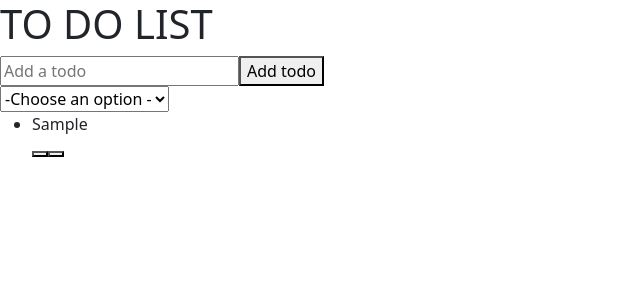
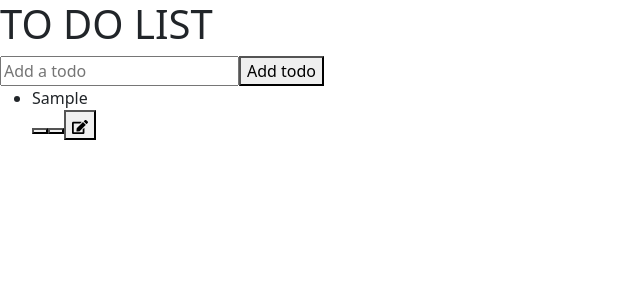
Before and after one commit to mohammedelkouche/project, a React (Create React App) app: page / in a window 1280 px wide. Both pictures are taken after typing "Sample" into the empty fields and a click on the button "Add todo". Shown: the top 300 px of the page, without its empty margins (0-640 px from the left). Built offline with nearby package versions, Linux system fonts and the light colour scheme; some icons are missing.

Commit message:
doing  editTodo

```diff
--- a/package.json
+++ b/package.json
@@ -9,6 +9,7 @@
     "bootstrap": "^5.1.3",
     "react": "^18.1.0",
     "react-dom": "^18.1.0",
+    "react-icons": "^4.3.1",
     "react-scripts": "5.0.1",
     "web-vitals": "^2.1.4"
   },
--- a/src/App.js
+++ b/src/App.js
@@ -1,5 +1,4 @@
 import React, {useState} from 'react' ;
-
 // import TodoForm from './components/ConpenExemple/TodoForm.js';
 // import Contacts from './components/ConpenExemple/Contacts.js';
 
@@ -15,7 +14,7 @@ function App() {
   // todos : the List that exist in the setTodos function
   // setTodos: this is the function that a todos list  is included
   const [todos,setTodos] =  useState([]) ;
-  const [status,setStatus] = useState("ALL") ;
+  const [editTodo,setEditTodo] = useState(null) ;
   return (
 
     <div className="App">
@@ -26,10 +25,13 @@ function App() {
               todos = {todos}
               setTodos = {setTodos}
               setInputText = {setInputText}
-              setstatus = {setStatus} />
+              editTodo = {editTodo}
+              setEditTodo = {setEditTodo}
+              />
       <TodoList   todos = {todos}
-                  setTodos = {setTodos} />
-
+                  setTodos = {setTodos}
+                  setEditTodo = {setEditTodo}
+                  />
 
 
       {/* <div>
--- a/src/components/Forms.js
+++ b/src/components/Forms.js
@@ -9,27 +9,16 @@ const Forms = ({setInputText,todos, setTodos,inputText})=> {
     const submitTodoHandler =(e) =>{
         e.preventDefault();
         // setTodos
-        setTodos([...todos,{text: inputText, completed: false, id: Math.random()*1000}]);
+        setTodos([...todos,{text: inputText, completed: false, id: Math.floor(Math.random()*1000)}]);
         // setInputText(""):when we submit  "state (inputText) will be empthy "
         setInputText("");
     };
-    const statusHandler = (e) => {
-        console.log(e);
-    } ;
 
   return (
     <div>
         <form>
             <input value={inputText} onChange={inputTextHandler} type = "text" className='todo-input' placeholder='Add a todo' />
             <button onClick={submitTodoHandler} className = "todo-button" type = "submit"><i class="icon-plus-sign-alt"></i>Add todo</button>
-            <div className='select'>
-                <select onChange={statusHandler} name = "todos" className="filter-todo" >
-                    <option value = "">-Choose an option -</option>
-                    <option value = "all">ALL</option>
-                    <option value = "completed">completed</option>
-                    <option value = "Uncompleted">Uncompleted</option>
-                </select>
-            </div>
         </form>
     </div>
   )
--- a/src/components/Todo.js
+++ b/src/components/Todo.js
@@ -1,4 +1,6 @@
 import React from 'react';
+import {FaEdit} from "react-icons/fa";
+
 
 const Todo = ({ text , todo , todos , setTodos }) =>{
         // -----Events------
@@ -23,6 +25,19 @@ const Todo = ({ text , todo , todos , setTodos }) =>{
         )
         ) ;
     };
+    const EditHandler = () => {
+        setTodos(todos.map((index) =>{
+            if(index.id === todo.id ){
+                return {
+                    // modifier only completed to be opposite
+                    ...index , completed : !index.completed
+                };
+            }
+            return index ;
+        }
+    ));
+    }
+
     return(
         <div className="todo">
             {/* todo.completed ? "completed" : "" =>
@@ -30,6 +45,8 @@ const Todo = ({ text , todo , todos , setTodos }) =>{
             <li className={`todo-item ${todo.completed ? "completed" : "" }`}>{text}</li>
             <button onClick={completeHandler} className='complete-btn'><i class="icon-check-sign"></i></button>
             <button onClick={deleteHandler} className='trash-btn'><i className="icon-trash"></i></button>
+            <button onClick={EditHandler} className='trash-btn'><FaEdit/></button>
+
         </div>
     );
 }
--- a/src/components/TodoList.js
+++ b/src/components/TodoList.js
@@ -5,7 +5,6 @@ function TodoList({todos , setTodos }) {
   return (
     <div className='todo-container'>
         <ul className='todo-list'>
-
             {
                 todos.map(todo => (
                     <Todo   key = {todo.id}
```
Also changed, not shown: 1 other file (tests, documents, lock files or other folders).
